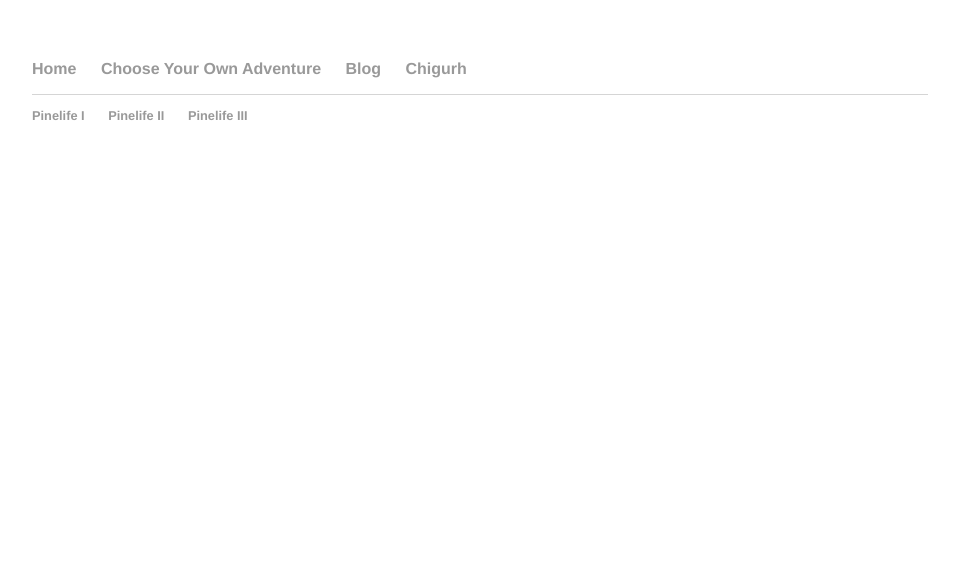
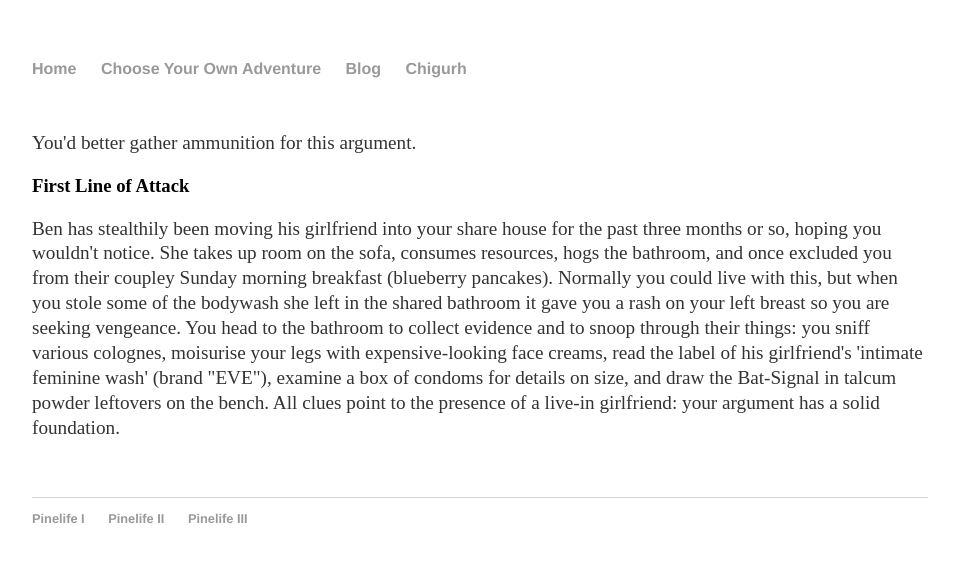
Before and after one commit to Pinelife/pinelife.github.io, a Jekyll site: the page built from Hellhole/Room3.html, in a window 1280 px wide. Shown: the top 562 px of the page, without its empty margins (160-1114 px from the left). Built offline with Jekyll 4.4.1, drawn with Linux system fonts in a browser that asks for light colours.

Commit message:
Update Room3.html

```diff
--- a/Hellhole/Room3.html
+++ b/Hellhole/Room3.html
@@ -2,3 +2,19 @@
 layout: default
 title: Pinelife
 ---
+
+<br/>
+<p>You'd better gather ammunition for this argument.</p>
+
+<h3>First Line of Attack</h3>
+<p>Ben has stealthily been moving his girlfriend into your share house for the past three months or so,
+  hoping you wouldn't notice. She takes up room on the sofa, consumes resources, hogs the bathroom, and once
+  excluded you from their coupley Sunday morning breakfast (blueberry pancakes). Normally you could live with
+  this, but when you stole some of the bodywash she left in the shared bathroom it gave you a  rash on your
+  left breast so you are seeking vengeance. You head to the bathroom to collect evidence and to snoop through
+  their things: you sniff various colognes, moisurise your legs with expensive-looking face creams, read the
+  label of his girlfriend's 'intimate feminine wash' (brand "EVE"), examine a box of condoms for details on
+  size, and draw the Bat-Signal in talcum powder leftovers on the bench. All clues point to the presence of a
+  live-in girlfriend: your argument has a solid foundation.</p>
+<br/>
+<p></p>
```
